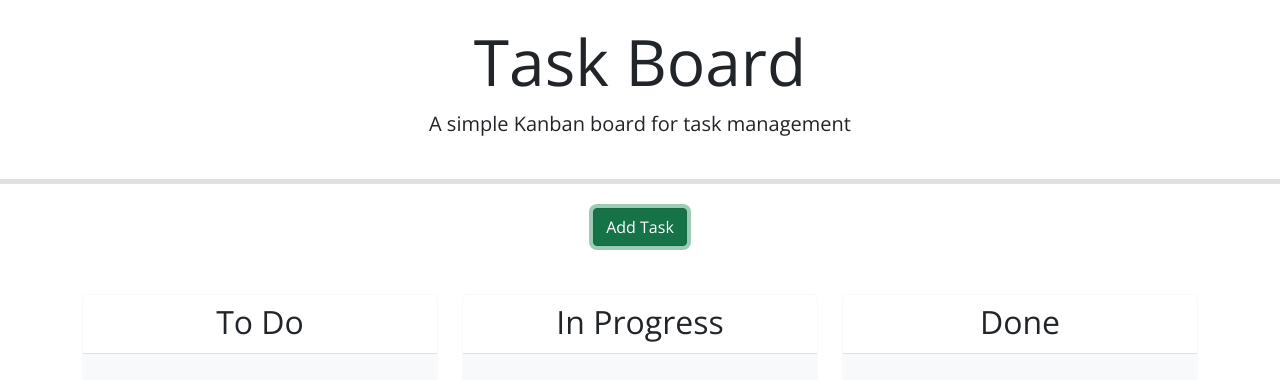
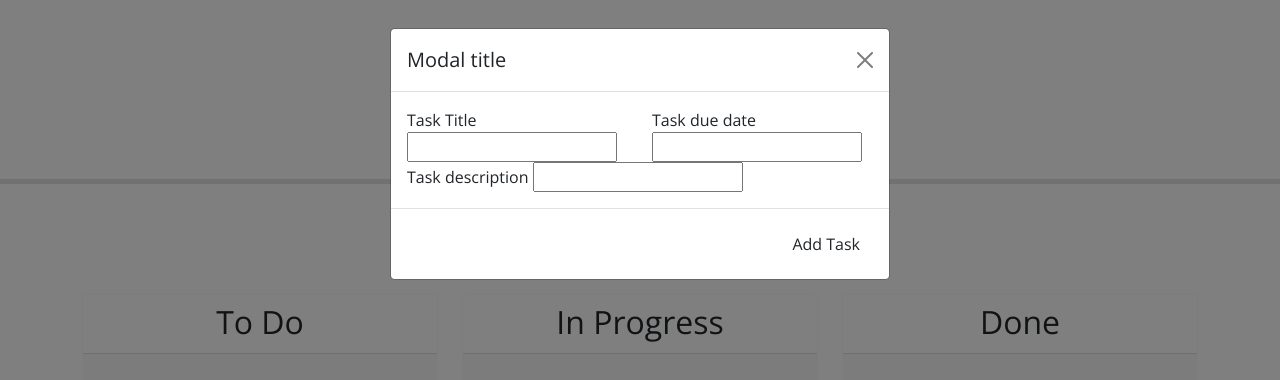
Before and after one commit to s15585383/Task-Board, a plain HTML site: page Develop/index.html in a window 1280 px wide. Both pictures are taken after a click on the button "Add Task". Drawn offline with nearby package versions, Linux system fonts and the light colour scheme.

Commit message:
created and formatted add task button and calendar funct

```diff
--- a/Develop/assets/js/script.js
+++ b/Develop/assets/js/script.js
@@ -18,12 +18,12 @@ function renderTaskList() {
 }
 
 // Todo: create a function to handle adding a new task
-function handleAddTask(event){
+function handleAddTask(event) {
 
 }
 
 // Todo: create a function to handle deleting a task
-function handleDeleteTask(event){
+function handleDeleteTask(event) {
 
 }
 
@@ -34,5 +34,12 @@ function handleDrop(event, ui) {
 
 // Todo: when the page loads, render the task list, add event listeners, make lanes droppable, and make the due date field a date picker
 $(document).ready(function () {
-
+    addEventListener
+    $('#Task-due-date').datepicker({
+        dateFormat: 'dd-mm-yy',
+        altField: '#Task-due-date',
+        altFormat: 'yy-mm-dd',
+        changeYear: true,
+        changeMonth: true,
+    });
 });
--- a/Develop/index.html
+++ b/Develop/index.html
@@ -25,6 +25,40 @@
       <button class="btn btn-success" data-bs-toggle="modal" data-bs-target="#formModal">Add Task</button>
     </div>
     <!-- Todo: Create a modal with a form to add tasks -->
+    <div class="modal fade" id="formModal" tabindex="-1" aria-labelledby="exampleModalLabel" aria-hidden="true">
+      <div class="modal-dialog">
+        <div class="modal-content">
+          <div class="modal-header">
+            <h5 class="modal-title" id="exampleModalLabel">Modal title</h5>
+            <button type="button" class="btn-close" data-bs-dismiss="modal" aria-label="Close"></button>
+          </div>
+          <div class="modal-body">
+            <form id="new-task">
+              <div class="row">
+                <div class="col-6">
+                  <label for="Task-title">Task Title</label>
+                  <input type="text" id="Task-title" />
+                </div>
+                <div class="col-6">
+                  <label for="Task-due-date">Task due date</label>
+                  <input type="text" id="Task-due-date" />
+                </div>
+              </div>
+              <div class="row">
+                <div class="col-12">
+                  <label for="Task-description">Task description</label>
+                  <input type="text" id="Task-description" />
+                </div>
+              </div>
+            </form>
+          </div>
+          <div class="modal-footer">
+            <button type="submit" class="btn btn" data-bs-dismiss="modal">Add Task</button>
+          </div>
+        </div>
+      </div>
+    </div>
+    <!-- modal end -->
     <div class="row swim-lanes text-center justify-content-between">
       <div class="col-12 col-lg-4 d-flex">
         <div id="to-do" class="card border-light mb-3 lane flex-grow-1">
```
Lines whose indentation alone changed are shown as unchanged.
